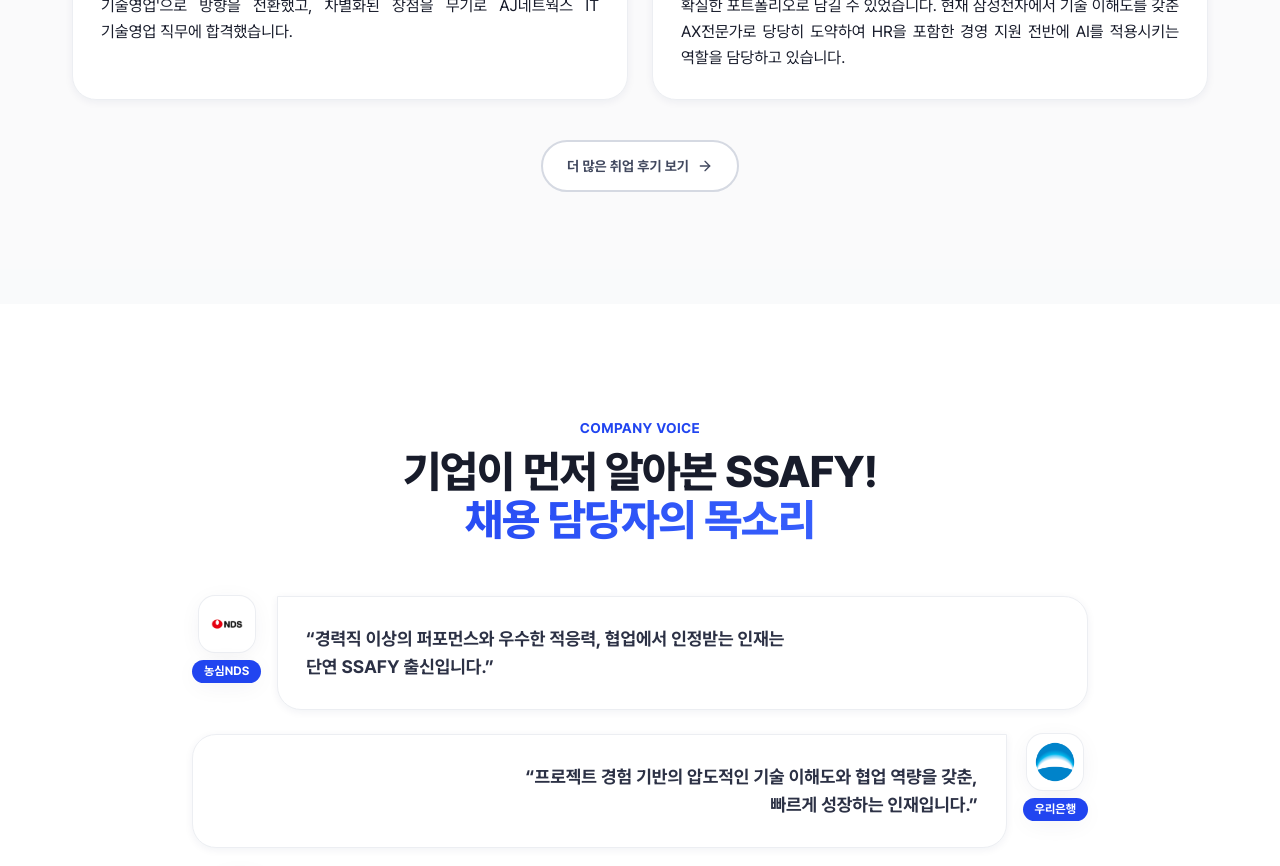
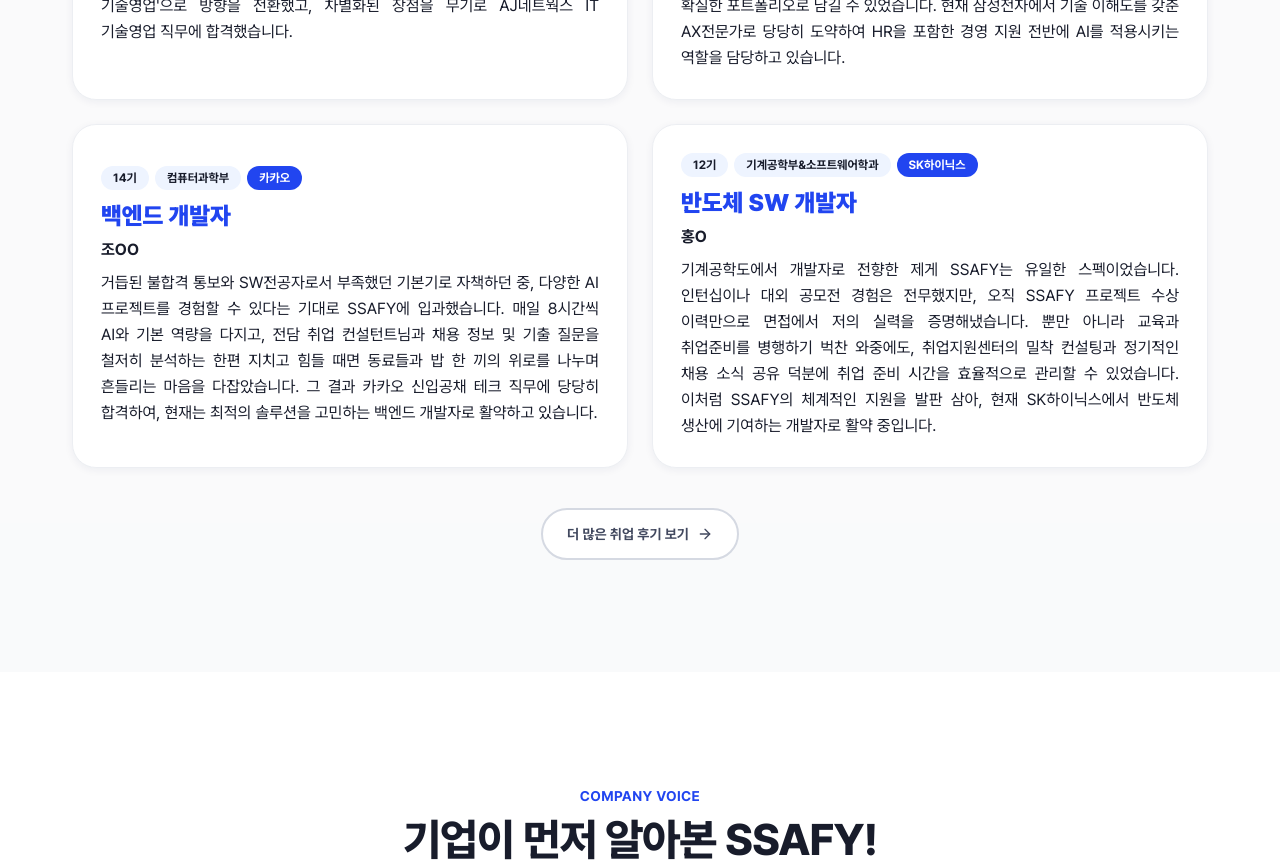
Before and after one commit to multi-ssafy/multi-ssafy.github.io, a Next.js app: page / in a window 1280 px wide. Shown: the part 10400-11266 px from the top of the page. Built offline with nearby package versions, Linux system fonts and the light colour scheme.

Commit message:
취업사례 2명 추가(백엔드 개발자 조OO·카카오 / 반도체 SW 개발자 홍O·SK하이닉스)

```diff
--- a/src/sections/Story.tsx
+++ b/src/sections/Story.tsx
@@ -70,6 +70,32 @@ const STORIES: Story[] = [
       "“해결하지 못할 문제는 없다” 라는 저의 평소 지론과 경영학 특유의 열정으로 취업 문을 두드렸지만 그 문턱은 너무 높았습니다. 개발에 흥미가 있어 AI 모델을 만들어도 이를 서비스로 연결할 백엔드 역량이 없어 늘 답답했습니다. SSAFY에 들어와 현업 프로세스 그대로 백엔드 구축부터 AI 성능 최적화까지 경험하며 확실한 포트폴리오로 남길 수 있었습니다. 현재 삼성전자에서 기술 이해도를 갖춘 AX전문가로 당당히 도약하여 HR을 포함한 경영 지원 전반에 AI를 적용시키는 역할을 담당하고 있습니다.",
     delay: ".12s",
   },
+  {
+    photo: "",
+    photoAlt: "백엔드 개발자 조OO",
+    cohort: "14기",
+    majorType: "전공",
+    major: "컴퓨터과학부",
+    name: "조OO",
+    role: "백엔드 개발자",
+    company: "카카오",
+    story:
+      "거듭된 불합격 통보와 SW전공자로서 부족했던 기본기로 자책하던 중, 다양한 AI 프로젝트를 경험할 수 있다는 기대로 SSAFY에 입과했습니다. 매일 8시간씩 AI와 기본 역량을 다지고, 전담 취업 컨설턴트님과 채용 정보 및 기출 질문을 철저히 분석하는 한편 지치고 힘들 때면 동료들과 밥 한 끼의 위로를 나누며 흔들리는 마음을 다잡았습니다. 그 결과 카카오 신입공채 테크 직무에 당당히 합격하여, 현재는 최적의 솔루션을 고민하는 백엔드 개발자로 활약하고 있습니다.",
+    delay: ".24s",
+  },
+  {
+    photo: "",
+    photoAlt: "반도체 SW 개발자 홍O",
+    cohort: "12기",
+    majorType: "비전공",
+    major: "기계공학부&소프트웨어학과",
+    name: "홍O",
+    role: "반도체 SW 개발자",
+    company: "SK하이닉스",
+    story:
+      "기계공학도에서 개발자로 전향한 제게 SSAFY는 유일한 스펙이었습니다. 인턴십이나 대외 공모전 경험은 전무했지만, 오직 SSAFY 프로젝트 수상 이력만으로 면접에서 저의 실력을 증명해냈습니다. 뿐만 아니라 교육과 취업준비를 병행하기 벅찬 와중에도, 취업지원센터의 밀착 컨설팅과 정기적인 채용 소식 공유 덕분에 취업 준비 시간을 효율적으로 관리할 수 있었습니다. 이처럼 SSAFY의 체계적인 지원을 발판 삼아, 현재 SK하이닉스에서 반도체 생산에 기여하는 개발자로 활약 중입니다.",
+    delay: ".30s",
+  },
 ];
 
 export default function Story() {
```
